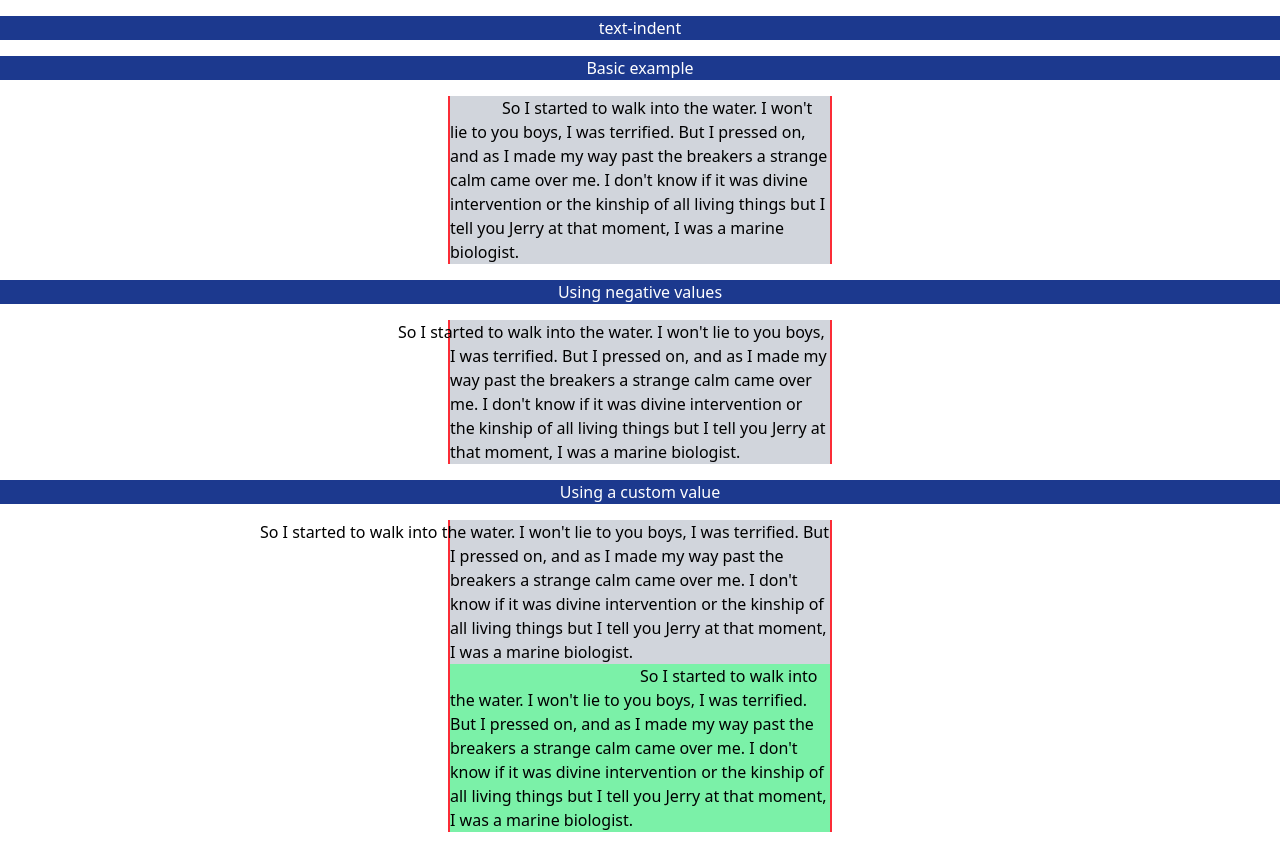
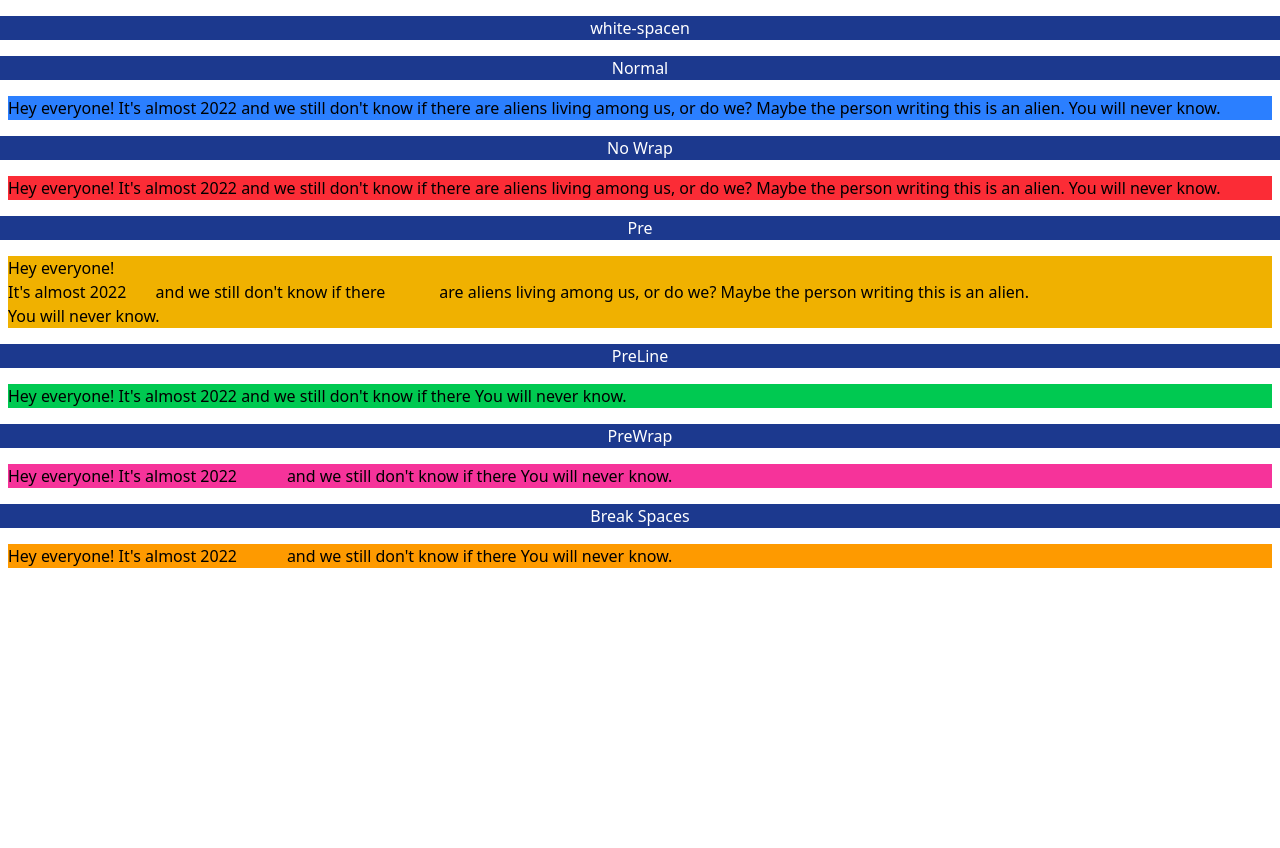
Before and after one commit to AmirTaki/tailwind-toturial-react-vite, a React (Vite) app: page / in a window 1280 px wide. After the commit the page ends 800 px from the top, so only its background shows below. Built offline with nearby package versions, Linux system fonts and the light colour scheme.

Commit message:
white-space

```diff
--- a/src/App.jsx
+++ b/src/App.jsx
@@ -4,40 +4,66 @@ function App() {
   return (
 
     <>
-      <h1 className='bg-blue-900  text-white my-4 text-center'>text-indent</h1>
+      <h1 className='bg-blue-900  text-white my-4 text-center'>white-spacen</h1>
+
+      <h1 className='bg-blue-900  text-white my-4 text-center'>Normal</h1>
+      <div className="bg-blue-500 mx-2">
+
+          <p className="whitespace-normal">Hey everyone!
+  It's almost 2022       and we still don't know if there             are aliens living among us, or do we? Maybe the person writing this is an alien.
+  You will never know.</p>
+      </div>
 
 
-      <h1 className='bg-blue-900  text-white my-4 text-center'>Basic example</h1>
-      <div className="flex items-center justify-center  ">
-          <div className="w-96  bg-gray-300  justify-center gap-4 mx-2  border-l-2 border-l-red-500 border-r-2 border-r-red-500">
-            <p className='indent-13'>
-              So I started to walk into the water. I won't lie to you boys, I was terrified. But I pressed on, and as I made my way past the breakers a strange calm came over me. I don't know if it was divine intervention or the kinship of all living things but I tell you Jerry at that moment, I was a marine biologist.
-            </p>
-          </div>
-      </div>
-      <h1 className='bg-blue-900  text-white my-4 text-center'>Using negative values</h1>
-      <div className="flex items-center justify-center  ">
-          <div className="w-96  bg-gray-300  justify-center gap-4 mx-2  border-l-2 border-l-red-500 border-r-2 border-r-red-500">
-            <p className='-indent-13'>
-              So I started to walk into the water. I won't lie to you boys, I was terrified. But I pressed on, and as I made my way past the breakers a strange calm came over me. I don't know if it was divine intervention or the kinship of all living things but I tell you Jerry at that moment, I was a marine biologist.
-            </p>
-          </div>
+      <h1 className='bg-blue-900  text-white my-4 text-center'>No Wrap</h1>
+      <div className="bg-red-500 mx-2 ">
+
+          <p className="whitespace-nowrap">Hey everyone!
+  It's almost 2022       and we still don't know if there             are aliens living among us, or do we? Maybe the person writing this is an alien.
+  You will never know.</p>
       </div>
 
-      <h1 className='bg-blue-900  text-white my-4 text-center'>Using a custom value</h1>
-      <div className="flex items-center justify-center  ">
-          <div className="w-96  bg-gray-300  justify-center gap-4 mx-2  border-l-2 border-l-red-500 border-r-2 border-r-red-500">
-            <p className='-indent-[50%]'>
-              So I started to walk into the water. I won't lie to you boys, I was terrified. But I pressed on, and as I made my way past the breakers a strange calm came over me. I don't know if it was divine intervention or the kinship of all living things but I tell you Jerry at that moment, I was a marine biologist.
-            </p>
-          </div>
+
+      <h1 className='bg-blue-900  text-white my-4 text-center'>Pre</h1>
+      <div className="bg-yellow-500 mx-2 ">
+
+          <p className="whitespace-pre">Hey everyone!<br></br>
+  It's almost 2022       and we still don't know if there             are aliens living among us, or do we? Maybe the person writing this is an alien.
+  <br></br>You will never know.</p>
       </div>
-      <div className="flex items-center justify-center  ">
-          <div className="w-96  bg-green-300  justify-center gap-4 mx-2  border-l-2 border-l-red-500 border-r-2 border-r-red-500">
-            <p className='indent-[50%]'>
-              So I started to walk into the water. I won't lie to you boys, I was terrified. But I pressed on, and as I made my way past the breakers a strange calm came over me. I don't know if it was divine intervention or the kinship of all living things but I tell you Jerry at that moment, I was a marine biologist.
-            </p>
-          </div>
+      <h1 className='bg-blue-900  text-white my-4 text-center'>PreLine</h1>
+      <div className="bg-green-500 mx-2 ">
+        <p className='whitespace-pre-line'>Hey everyone!
+          It's almost 2022            and we still don't know if there
+
+          You will never know.
+
+        </p>
+      </div>
+
+
+      <h1 className='bg-blue-900  text-white my-4 text-center'>PreWrap</h1>
+      <div className="bg-pink-500 mx-2 ">
+        <p className='whitespace-pre-wrap'>Hey everyone!
+          It's almost 2022            and we still don't know if there
+
+          You will never know.
+
+        </p>
+      </div>
+
+
+
+
+
+      <h1 className='bg-blue-900  text-white my-4 text-center'>Break Spaces</h1>
+      <div className="bg-amber-500 mx-2 ">
+        <p className='whitespace-break-spaces'>Hey everyone!
+          It's almost 2022            and we still don't know if there
+
+          You will never know.
+
+        </p>
       </div>
 
 
@@ -46,7 +72,8 @@ function App() {
 
 
 
-      <h1 className='bg-blue-900  text-white my-4 text-center'></h1>
+
+
       <h1 className='bg-blue-900  text-white my-4 text-center'></h1>
       <h1 className='bg-blue-900  text-white my-4 text-center'></h1>
       <h1 className='bg-blue-900  text-white my-4 text-center'></h1>
```
